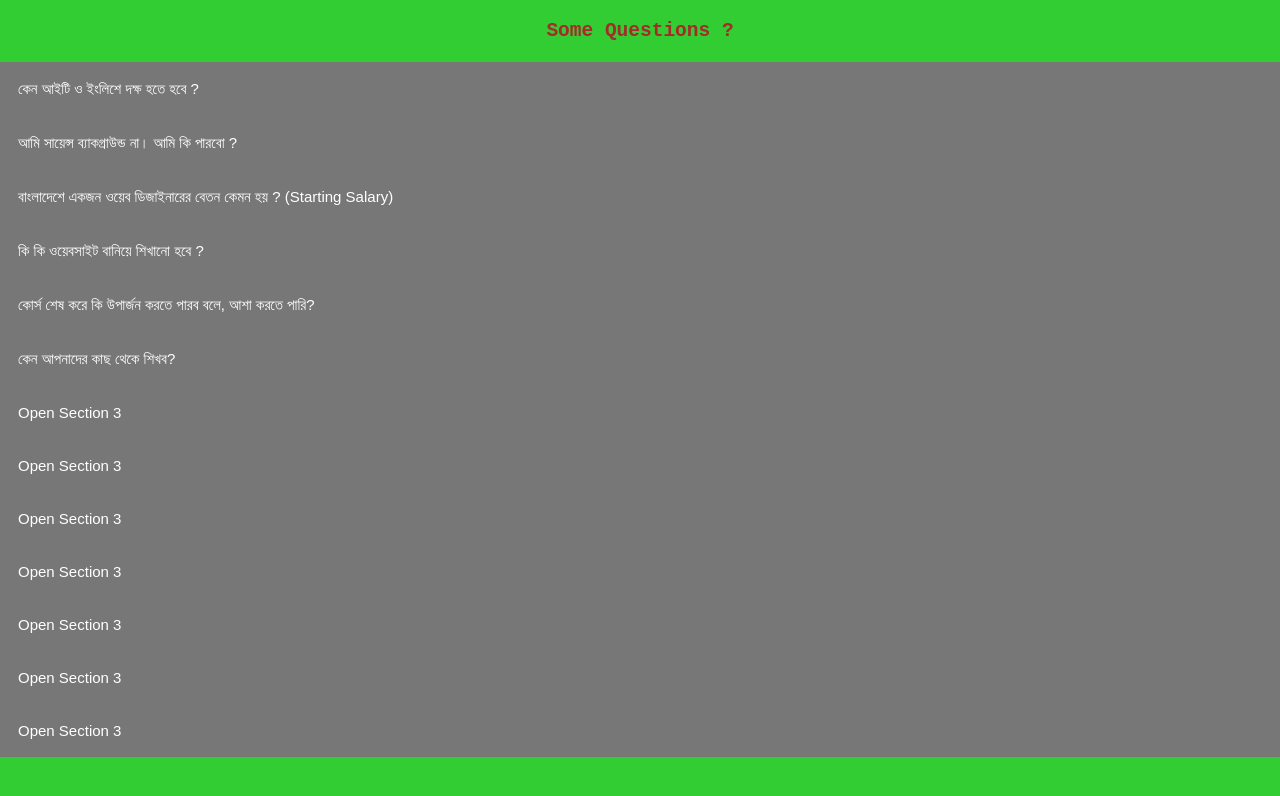
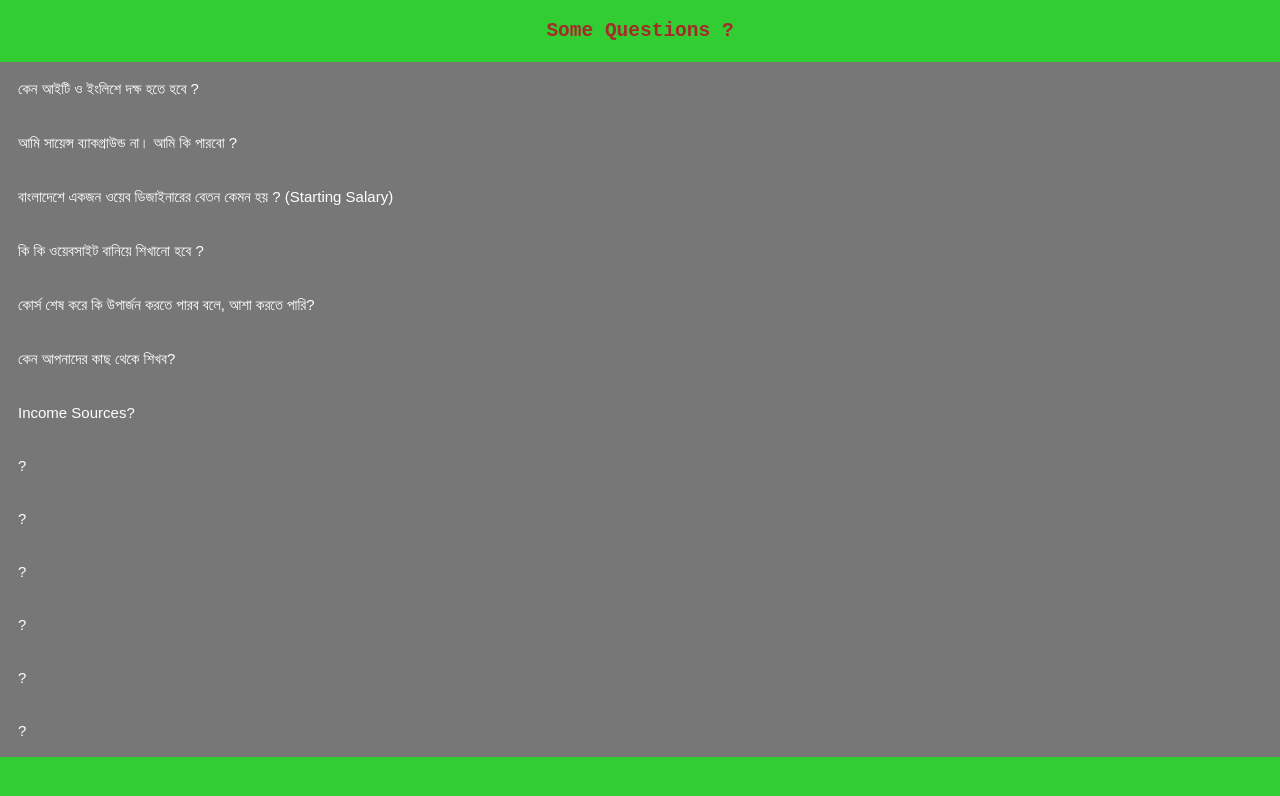
Before and after one commit to ROKUBOSS/Course-plan, a plain HTML site: page qstn.html in a window 1280 px wide. Drawn offline with Linux system fonts and the light colour scheme.

Commit message:
questions add

```diff
--- a/qstn.html
+++ b/qstn.html
@@ -103,38 +103,47 @@ h2{
 </div>
 <button type="button" class="collapsible">কোর্স শেষ করে কি উপার্জন করতে পারব বলে,  আশা করতে পারি?</button>
 <div class="content">
-  <p>ইনশাল্লাহ। কোর্স শেষ করে আপনি একজন জুনিয়র ওয়েব ডিজাইনার হিসেবে মাসে অন্তত ১৮-25 হাজার টাকা উপার্জন করতে পারবেন।
+  <p>ইনশাল্লাহ। কোর্স শেষ করে আপনি একজন জুনিয়র ওয়েব ডিজাইনার হিসেবে মাসে অন্তত ১৮-২৫ হাজার টাকা উপার্জন করতে পারবেন।
     তারপর অভিজ্ঞতা অর্জনের মাধ্যমে উপার্জন বাড়বে।</p>
 </div>
 <button type="button" class="collapsible">কেন আপনাদের কাছ থেকে শিখব?</button>
 <div class="content">
   <p><img src="whyus.jpg" alt="" width="100%" height="500"></p>
 </div>
-<button type="button" class="collapsible">Open Section 3</button>
+<button type="button" class="collapsible">Income Sources?</button>
+<div class="content">
+  <pre>
+    <li>Online / Offline (After Completing Course)</li>
+
+    <li>Working in our projects</li>
+
+    <li>Marketing</li>
+
+
+    <span>Etc...........</span>
+  </pre>
+</div>
+<button type="button" class="collapsible">?</button>
 <div class="content">
   <p>Lorem ipsum dolor sit amet, consectetur adipisicing elit, sed do eiusmod tempor incididunt ut labore et dolore magna aliqua. Ut enim ad minim veniam, quis nostrud exercitation ullamco laboris nisi ut aliquip ex ea commodo consequat.</p>
 </div>
-<button type="button" class="collapsible">Open Section 3</button>
+<button type="button" class="collapsible">?</button>
 <div class="content">
   <p>Lorem ipsum dolor sit amet, consectetur adipisicing elit, sed do eiusmod tempor incididunt ut labore et dolore magna aliqua. Ut enim ad minim veniam, quis nostrud exercitation ullamco laboris nisi ut aliquip ex ea commodo consequat.</p>
 </div>
-<button type="button" class="collapsible">Open Section 3</button>
+<button type="button" class="collapsible">?</button>
 <div class="content">
   <p>Lorem ipsum dolor sit amet, consectetur adipisicing elit, sed do eiusmod tempor incididunt ut labore et dolore magna aliqua. Ut enim ad minim veniam, quis nostrud exercitation ullamco laboris nisi ut aliquip ex ea commodo consequat.</p>
 </div>
-<button type="button" class="collapsible">Open Section 3</button>
+<button type="button" class="collapsible">?</button>
 <div class="content">
   <p>Lorem ipsum dolor sit amet, consectetur adipisicing elit, sed do eiusmod tempor incididunt ut labore et dolore magna aliqua. Ut enim ad minim veniam, quis nostrud exercitation ullamco laboris nisi ut aliquip ex ea commodo consequat.</p>
 </div>
-<button type="button" class="collapsible">Open Section 3</button>
+<button type="button" class="collapsible">?</button>
 <div class="content">
   <p>Lorem ipsum dolor sit amet, consectetur adipisicing elit, sed do eiusmod tempor incididunt ut labore et dolore magna aliqua. Ut enim ad minim veniam, quis nostrud exercitation ullamco laboris nisi ut aliquip ex ea commodo consequat.</p>
 </div>
-<button type="button" class="collapsible">Open Section 3</button>
-<div class="content">
-  <p>Lorem ipsum dolor sit amet, consectetur adipisicing elit, sed do eiusmod tempor incididunt ut labore et dolore magna aliqua. Ut enim ad minim veniam, quis nostrud exercitation ullamco laboris nisi ut aliquip ex ea commodo consequat.</p>
-</div>
-<button type="button" class="collapsible">Open Section 3</button>
+<button type="button" class="collapsible">?</button>
 <div class="content">
   <p>Lorem ipsum dolor sit amet, consectetur adipisicing elit, sed do eiusmod tempor incididunt ut labore et dolore magna aliqua. Ut enim ad minim veniam, quis nostrud exercitation ullamco laboris nisi ut aliquip ex ea commodo consequat.</p>
 </div>
```
